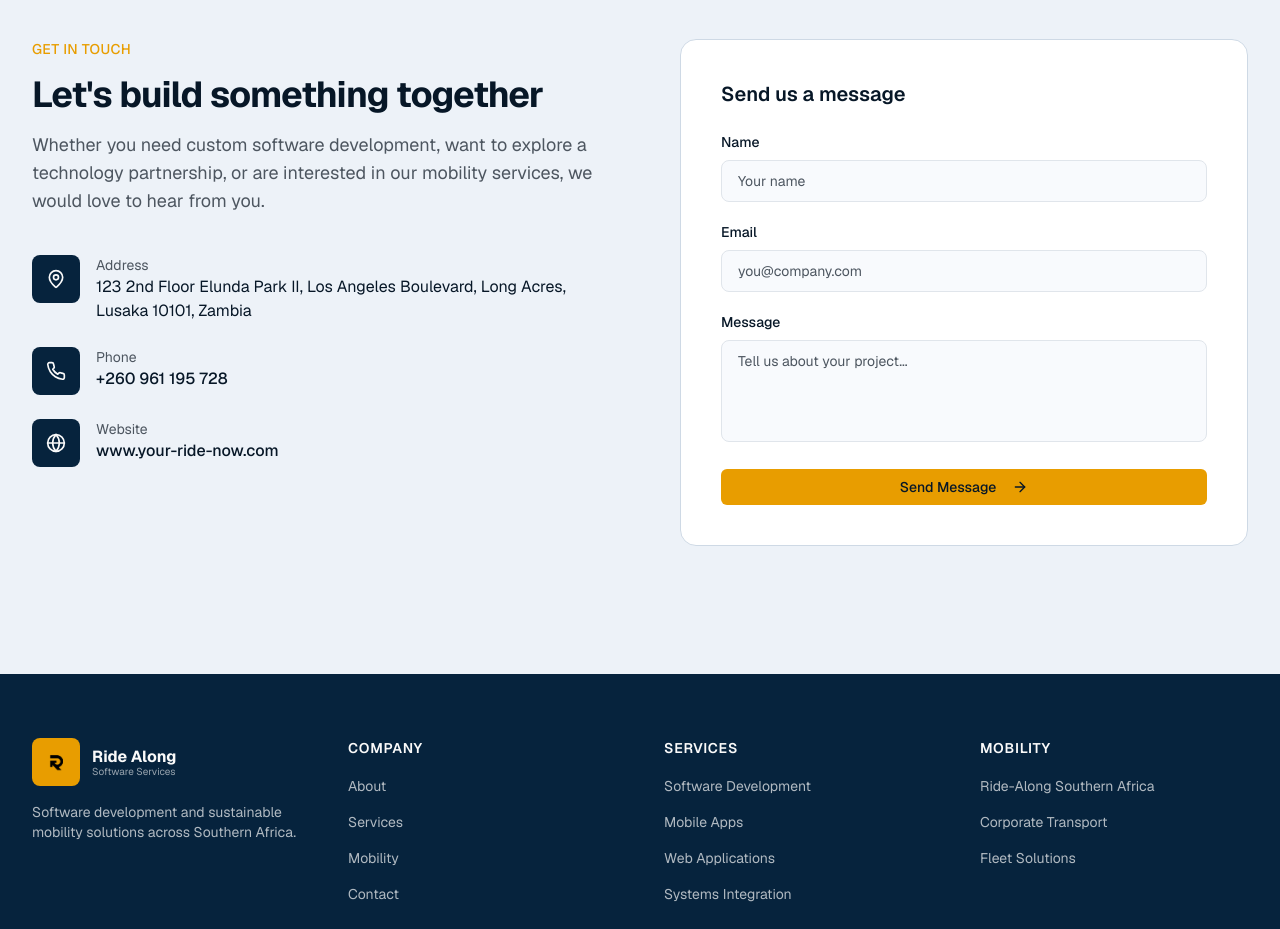
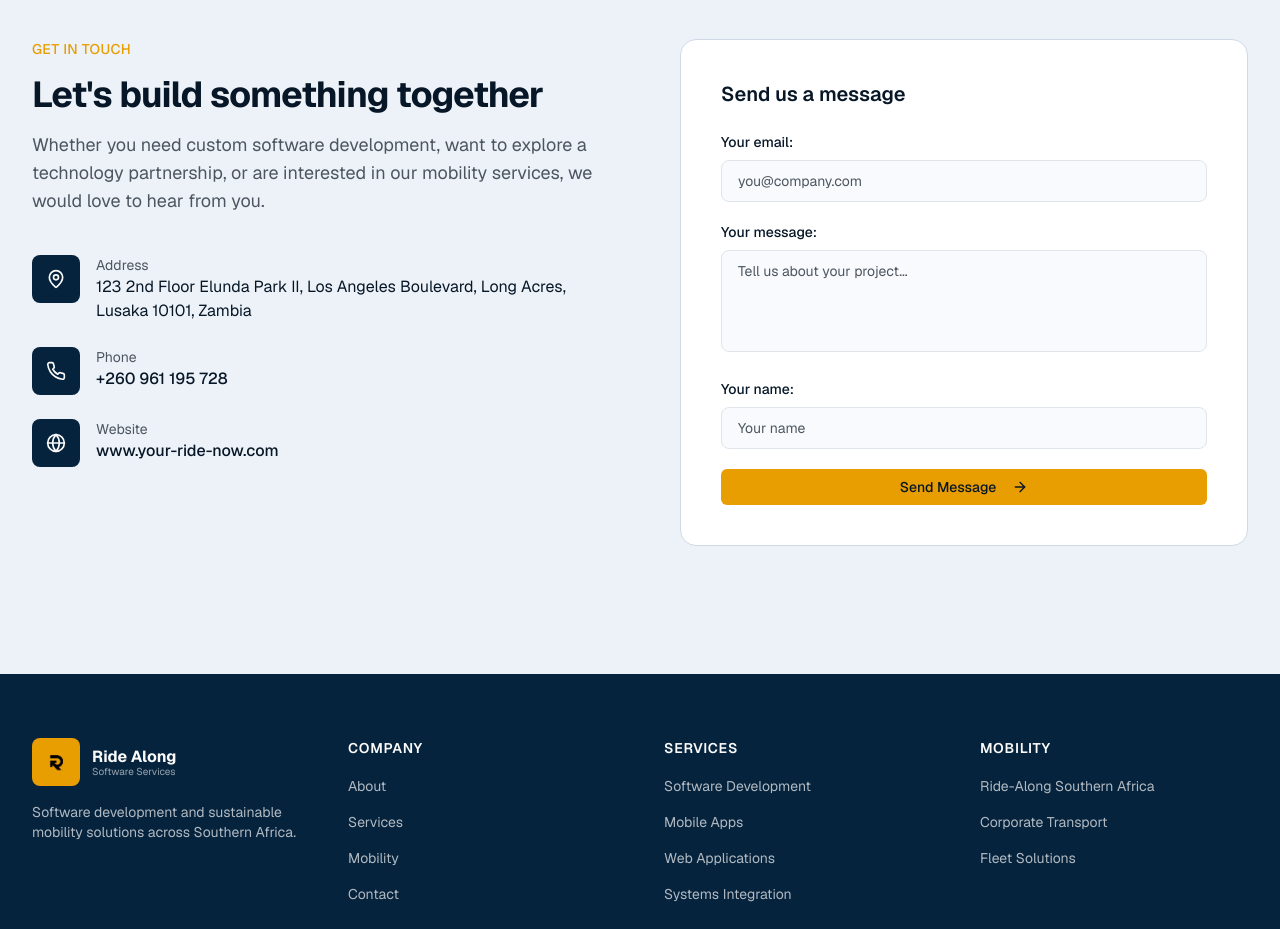
Before and after one commit to giftchaps/ridealong, a Next.js app: page / in a window 1280 px wide. Shown: the part 4340-5269 px from the top of the page. Built offline with nearby package versions, Linux system fonts and the light colour scheme.

Commit message:
Update form to match Formspree exact structure

```diff
--- a/components/contact-section.tsx
+++ b/components/contact-section.tsx
@@ -127,25 +127,11 @@ export function ContactSection() {
             )}
             <form className="space-y-4 sm:space-y-5" action="https://formspree.io/f/mgoodjwy" method="POST">
               <div>
-                <label htmlFor="name" className="block text-xs sm:text-sm font-medium text-foreground mb-1.5 sm:mb-2">
-                  Name
-                </label>
-                <input
-                  type="text"
-                  id="name"
-                  name="name"
-                  required
-                  className="w-full rounded-lg border border-input bg-background px-3 sm:px-4 py-2 sm:py-2.5 text-sm text-foreground placeholder:text-muted-foreground focus:border-accent focus:outline-none focus:ring-1 focus:ring-accent transition-all duration-300"
-                  placeholder="Your name"
-                />
-              </div>
-              <div>
                 <label htmlFor="email" className="block text-xs sm:text-sm font-medium text-foreground mb-1.5 sm:mb-2">
-                  Email
+                  Your email:
                 </label>
                 <input
                   type="email"
-                  id="email"
                   name="email"
                   required
                   className="w-full rounded-lg border border-input bg-background px-3 sm:px-4 py-2 sm:py-2.5 text-sm text-foreground placeholder:text-muted-foreground focus:border-accent focus:outline-none focus:ring-1 focus:ring-accent transition-all duration-300"
@@ -154,15 +140,25 @@ export function ContactSection() {
               </div>
               <div>
                 <label htmlFor="message" className="block text-xs sm:text-sm font-medium text-foreground mb-1.5 sm:mb-2">
-                  Message
+                  Your message:
                 </label>
                 <textarea
-                  id="message"
                   name="message"
                   rows={4}
                   required
                   className="w-full rounded-lg border border-input bg-background px-3 sm:px-4 py-2 sm:py-2.5 text-sm text-foreground placeholder:text-muted-foreground focus:border-accent focus:outline-none focus:ring-1 focus:ring-accent resize-none transition-all duration-300"
                   placeholder="Tell us about your project..."
+                ></textarea>
+              </div>
+              <div>
+                <label htmlFor="name" className="block text-xs sm:text-sm font-medium text-foreground mb-1.5 sm:mb-2">
+                  Your name:
+                </label>
+                <input
+                  type="text"
+                  name="name"
+                  className="w-full rounded-lg border border-input bg-background px-3 sm:px-4 py-2 sm:py-2.5 text-sm text-foreground placeholder:text-muted-foreground focus:border-accent focus:outline-none focus:ring-1 focus:ring-accent transition-all duration-300"
+                  placeholder="Your name"
                 />
               </div>
               <Button
```
